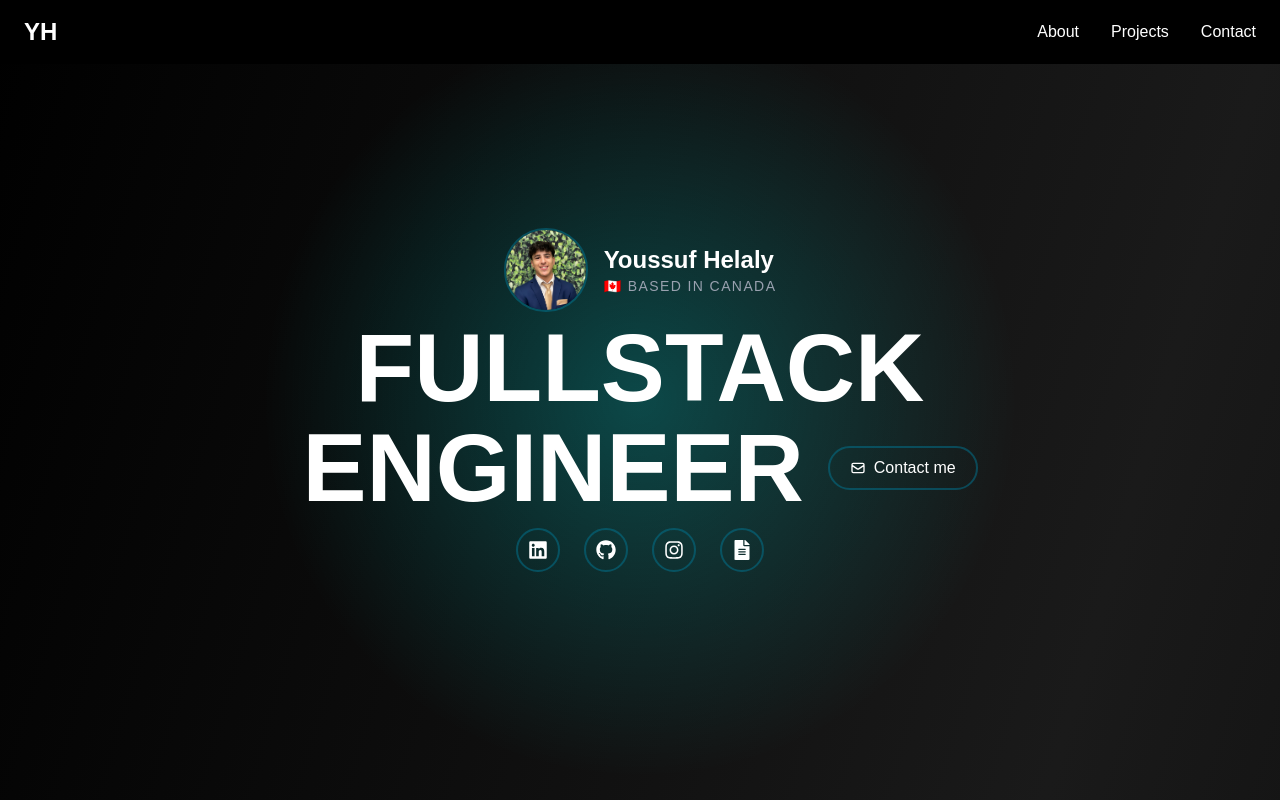
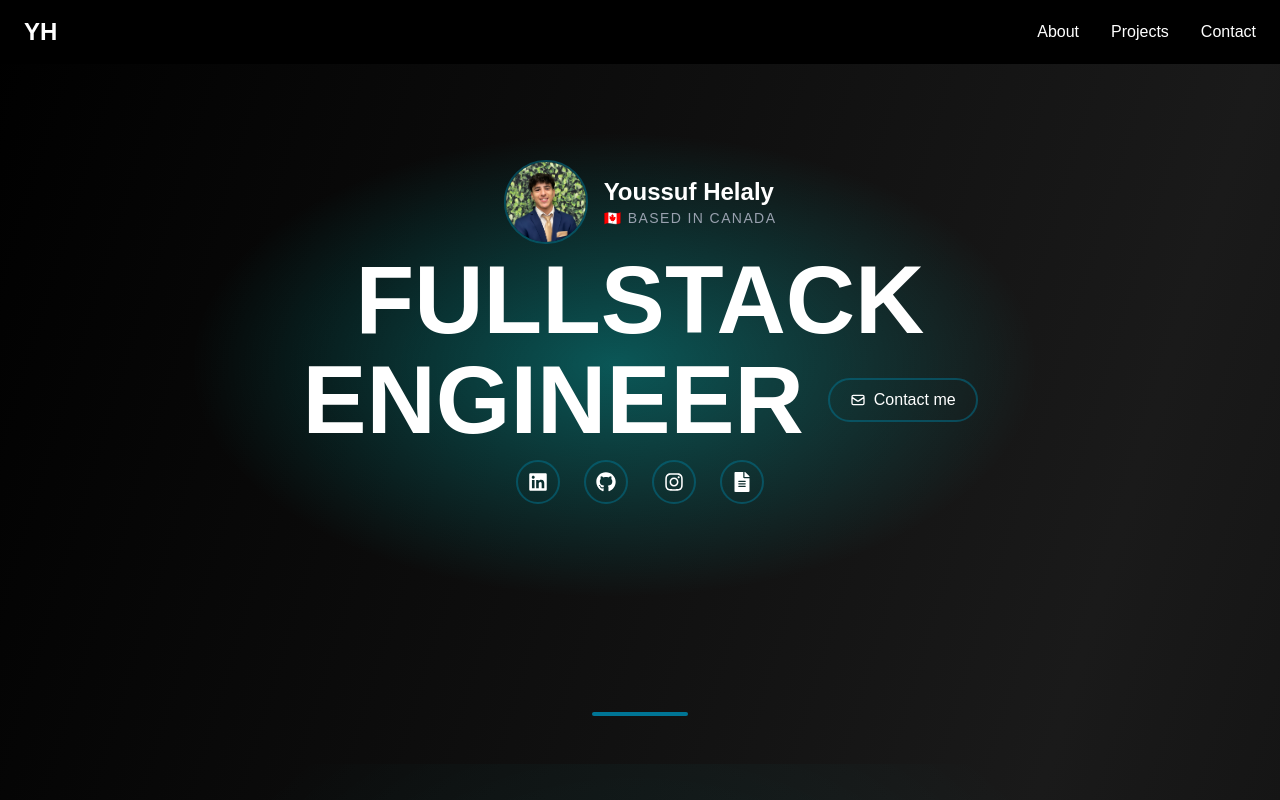
Before and after one commit to youssufhelaly/Website-Portfolio, a Next.js app: page / in a window 1280 px wide. Shown: the top 800 px of the page. Built offline with nearby package versions, Linux system fonts and the light colour scheme.

Commit message:
home page

```diff
--- a/src/components/Hero.tsx
+++ b/src/components/Hero.tsx
@@ -9,14 +9,14 @@ export default function Hero() {
   return (
     <section
       id="hero"
-      className="relative h-screen flex flex-col justify-center items-center text-center px-4 overflow-hidden"
+      className="relative flex flex-col justify-center items-center text-center px-4 py-40 overflow-hidden "
+
     >
-      {/* Cyan Spotlight overlay */}
+            {/* Local Spotlight */}
       <div
         className="absolute inset-0 pointer-events-none"
         style={{
-          background:
-            "radial-gradient(circle at center, rgba(0, 255, 255, 0.24), transparent 50%)",
+            background: "radial-gradient(ellipse at 48% 55%, rgba(0,255,255,0.3) 0%, rgba(0,255,255,0.0) 45%)",
         }}
       />
 
```
